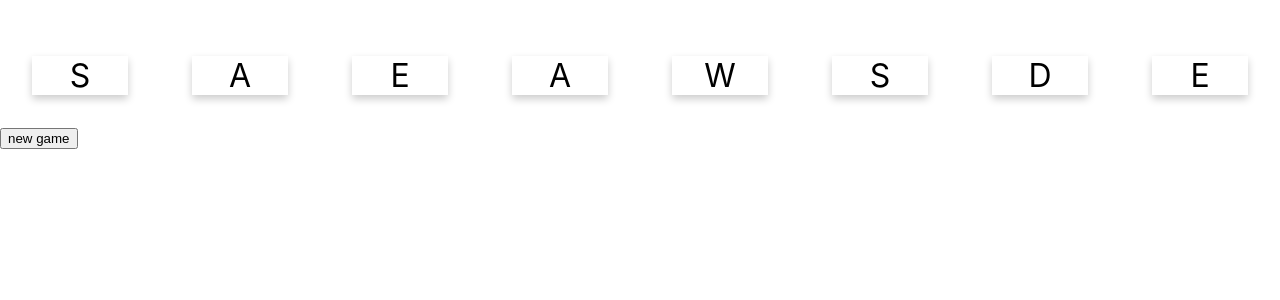
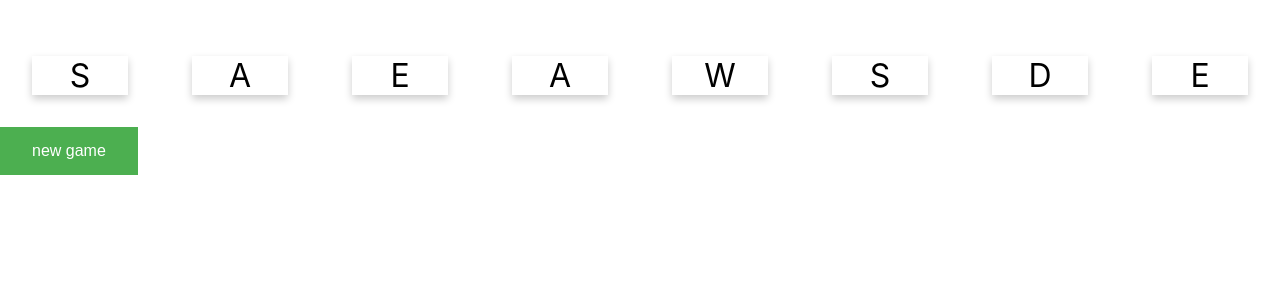
Before and after one commit to poomravint/React, a React (Create React App) app: page / in a window 1280 px wide. Shown: the top 300 px of the page. Built offline with nearby package versions, Linux system fonts and the light colour scheme.

Commit message:
NewUpdate04

```diff
--- a/src/App.css
+++ b/src/App.css
@@ -51,3 +51,14 @@
   color: red;
   background: rgb(0, 255, 13);
  }
+
+ .button {
+  background-color: #4CAF50; /* Green */
+  border: none;
+  color: white;
+  padding: 15px 32px;
+  text-align: center;
+  text-decoration: none;
+  display: inline-block;
+  font-size: 16px;
+}
--- a/src/App.js
+++ b/src/App.js
@@ -16,13 +16,10 @@
 return (
 
         <div>
+
             <marquee direction="left">{word}</marquee>
             <WordCard value={word}/>
-            <button className = 'button' onClick={buttonRefresh}>new game
-            <style>
-
-            </style>
-                </button>
+            <button className = 'button' onClick={buttonRefresh}>new game</button>
         </div>
 
     );
```
